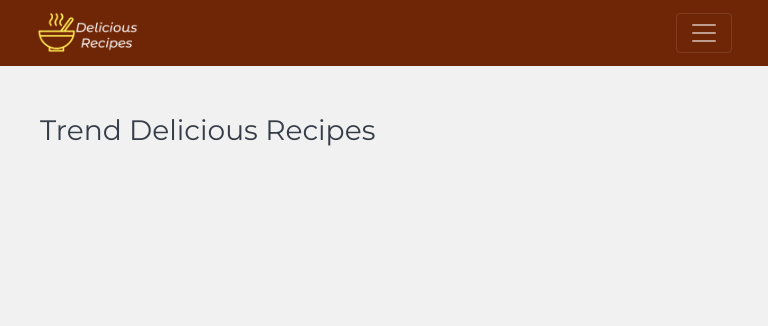
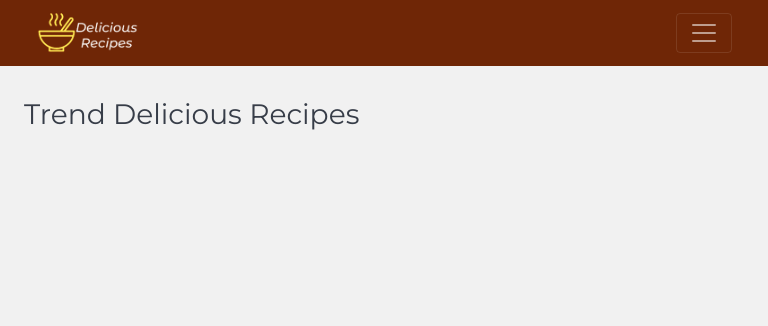
Before and after one commit to sozgur/food_recipe_web_app, a Flask app: page / in a window 768 px wide. Shown: the top 326 px of the page. Run offline with Flask 2, Linux system fonts and the light colour scheme; data that the repository does not hold is empty; some libraries are stand-ins or nearby versions.

Commit message:
edit response

```diff
--- a/app/static/css/main.css
+++ b/app/static/css/main.css
@@ -38,7 +38,7 @@ a {
 }
 
 .main {
-    padding: 16px;
+    padding: 0px;
     margin-top: 2rem;
 }
 
--- a/app/static/css/recipe.css
+++ b/app/static/css/recipe.css
@@ -93,15 +93,37 @@
 }
 
 .recipe-list {
-  /*display: grid;
+  display: grid;
   line-height: normal;
   grid-row-gap: 25px;
-  grid-template-columns: 33% 33% 33%;*/
-  display: flex;
-  flex-wrap: wrap;
-  flex-direction: row;
-  /*align-items: center;*/
-  /*justify-content: flex-start;*/
+  grid-template-columns: 27% 27% 27% 27%;
+}
+
+@media screen and (min-width: 1023px) and (max-width: 1500px) {
+  .recipe-list {
+    display: grid;
+    line-height: normal;
+    grid-row-gap: 25px;
+    grid-template-columns: 34% 34% 34%;
+  }
+}
+
+@media screen and (min-width: 768px) and (max-width: 1023px) {
+  .recipe-list {
+    display: grid;
+    line-height: normal;
+    grid-row-gap: 25px;
+    grid-template-columns: 50% 50%;
+  }
+}
+
+@media screen and (min-width: 300px) and (max-width: 768px) {
+  .recipe-list {
+    display: grid;
+    line-height: normal;
+    grid-row-gap: 25px;
+    grid-template-columns: 50% 50%;
+  }
 }
 
 .recipe {
```
